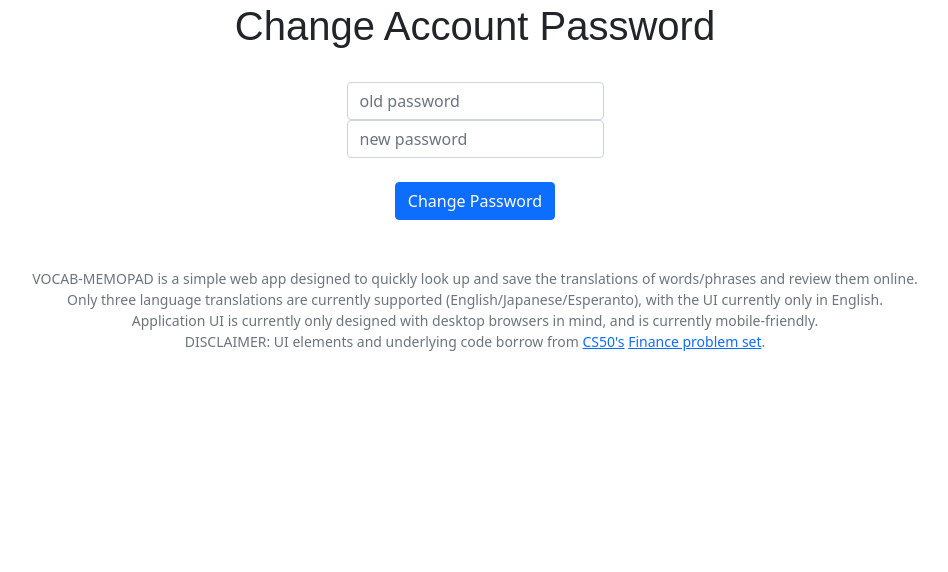
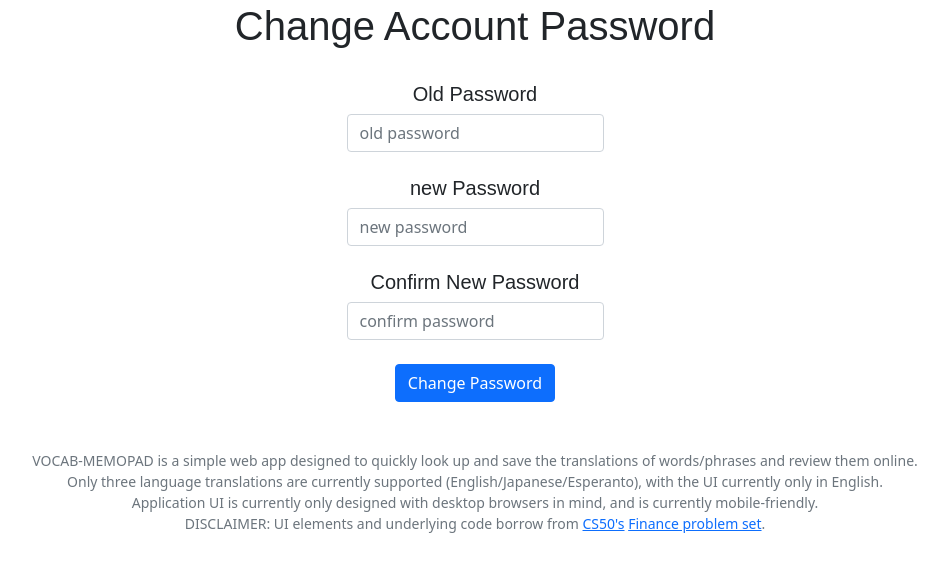
Before and after one commit to rkjrivero/vocab-memopad, a Flask app: page /changepw in a window 1280 px wide. Shown: the part 94-666 px from the top of the page, without its empty margins (165-1113 px from the left). Run offline with Flask 2, Linux system fonts and the light colour scheme; the visitor is signed in with stand-in values (Sample User, id 1); some libraries are stand-ins or nearby versions.

Commit message:
new confirm password field / tweaks to labels

```diff
--- a/application.py
+++ b/application.py
@@ -271,6 +271,10 @@ def changepw():
         # Ensure password was submitted
         elif not request.form.get("newpw"):
             return apology("must provide new password", 403)
+
+        # Ensure confirmation password matches
+        elif not request.form.get("confirmnewpw") == request.form.get("newpw"):
+            return apology("ensure new password matches", 403)
 
         # Query database for username
         userdb = db.execute("SELECT * FROM users WHERE id = ?", session["user_id"])
--- a/templates/changepw.html
+++ b/templates/changepw.html
@@ -9,10 +9,27 @@
     <br>
     <form action="/changepw" method="post">
         <div class="form-group">
-            <input autocomplete="off" class="form-control" name="oldpw" placeholder="old password" type="password">
+            <label for="oldpw">
+                <h5>Old Password</h5>
+            </label>
+            <br>
+            <input autocomplete="off" class="form-control" id="oldpw" name="oldpw" placeholder="old password" type="password">
         </div>
+        <br>
         <div class="form-group">
-            <input autocomplete="off" class="form-control" name="newpw" placeholder="new password" type="password">
+            <label for="newpw">
+                <h5>new Password</h5>
+            </label>
+            <br>
+            <input autocomplete="off" class="form-control" id="newpw" name="newpw" placeholder="new password" type="password">
+        </div>
+        <br>
+        <div class="form-group">
+            <label for="confirmnewpw">
+                <h5>Confirm New Password</h5>
+            </label>
+            <br>
+            <input autocomplete="off" class="form-control" id="confirmnewpw" name="confirmnewpw" placeholder="confirm password" type="password">
         </div>
         <br>
         <button class="btn btn-primary" type="submit">Change Password</button>
```
